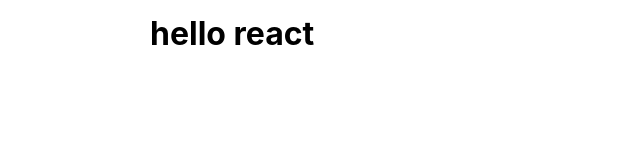
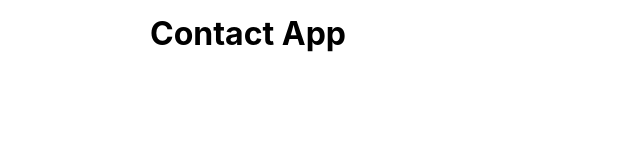
Before and after one commit to mahlakhalili/Contact-App, a React (Vite) app: page / in a window 1280 px wide. Shown: the top 160 px of the page, without its empty margins (0-640 px from the left). Built offline with nearby package versions, Linux system fonts and the light colour scheme.

Commit message:
initial commit

```diff
--- a/src/App.jsx
+++ b/src/App.jsx
@@ -1,4 +1,4 @@
-
+import Header from './Components/Header.jsx'
 
 
 function App() {
@@ -6,7 +6,7 @@
 
   return (
     <>
-      <h1>hello react</h1>
+      <Header />
     </>
   )
 }
--- /dev/null
+++ b/src/Components/Header.jsx
@@ -0,0 +1,11 @@
+import React from "react";
+
+function Header(){
+    return(
+        <div>
+            <h1>Contact App</h1>
+        </div>
+    )
+}
+
+export default Header
```
